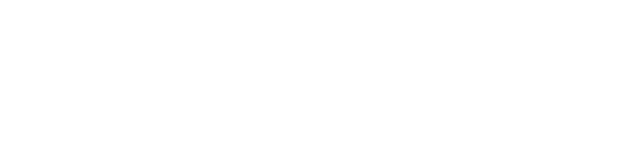
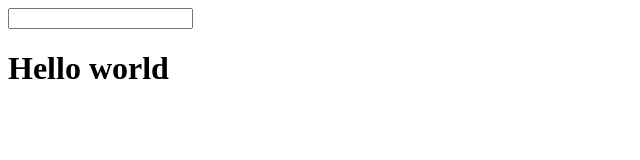
Before and after one commit to mmarinco/login, a plain HTML site: page index.html in a window 1280 px wide. Shown: the whole page, without its empty margins (0-640 px from the left). Drawn offline with Linux system fonts and the light colour scheme.

Commit message:
Agregado un titulo

```diff
--- a/index.html
+++ b/index.html
@@ -1 +1,2 @@
-<input type="password" id=""
+<input type="password" id="">
+<h1>Hello world</h1>
```
